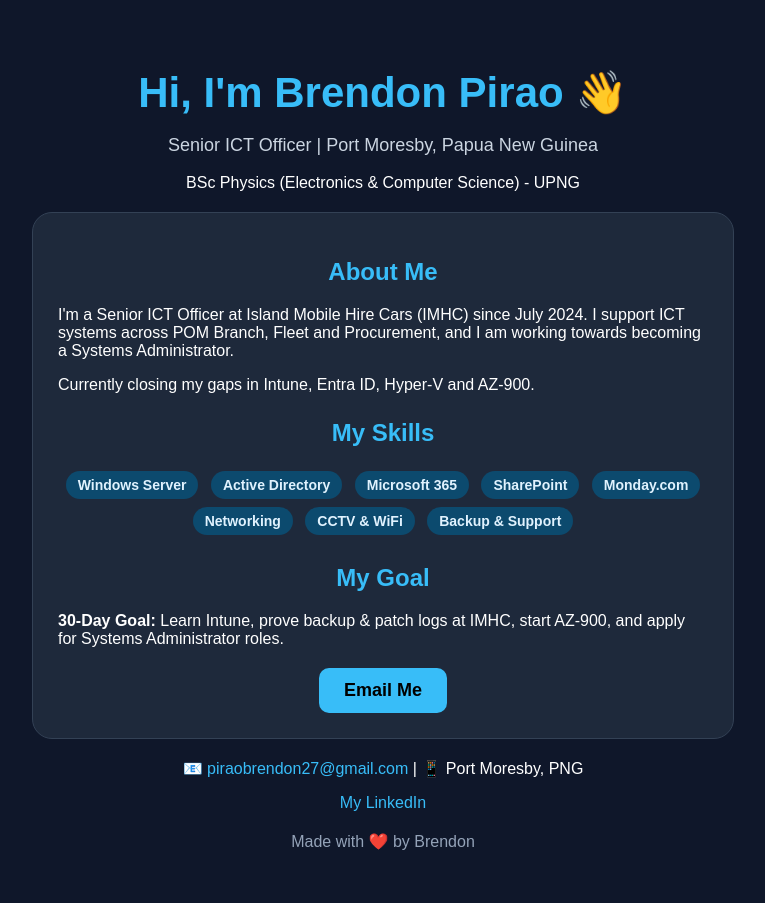
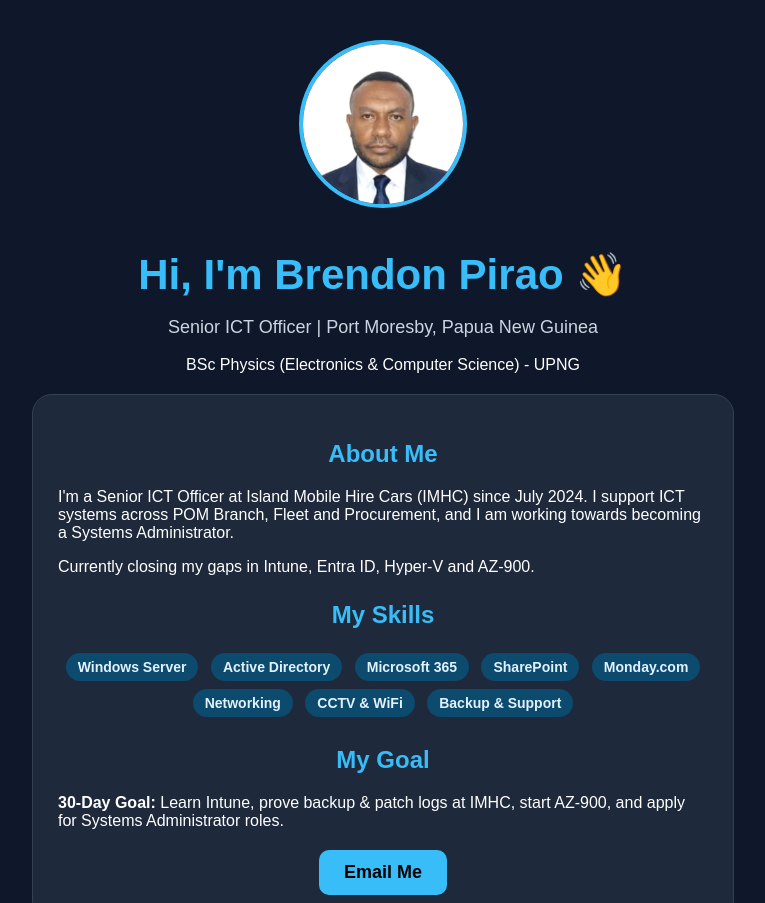
Before and after one commit to brendonpirao/brendonpirao.github.io, a plain HTML site: page index.html in a window 1280 px wide. Shown: the top 903 px of the page, without its empty margins (257-1022 px from the left). Drawn offline with Linux system fonts and the light colour scheme.

Commit message:
Update index.html

```diff
--- a/index.html
+++ b/index.html
@@ -7,6 +7,7 @@
 body { font-family: Arial; text-align: center; background: #0f172a; color: white; padding: 40px 20px; margin: 0; }
 h1 { font-size: 42px; color: #38bdf8; margin-bottom: 5px; }
 .subtitle { color: #cbd5e1; font-size: 18px; }
+.profile { width: 160px; height: 160px; border-radius: 50%; object-fit: cover; border: 4px solid #38bdf8; margin-bottom: 10px; }
 .box { background: #1e293b; color: white; padding: 25px; border-radius: 20px; max-width: 650px; margin: 20px auto; text-align: left; border: 1px solid #334155; }
 .box h2 { text-align: center; color: #38bdf8; }
 .tag { display: inline-block; background: #0c4a6e; color: #e0f2fe; padding: 6px 12px; border-radius: 20px; margin: 4px; font-size: 14px; font-weight: bold; }
@@ -17,6 +18,8 @@ a { color: #38bdf8; text-decoration: none; }
 </style>
 </head>
 <body>
+
+<img src="profile.jpg" alt="Brendon Pirao" class="profile">
 
 <h1>Hi, I'm Brendon Pirao 👋</h1>
 <p class="subtitle">Senior ICT Officer | Port Moresby, Papua New Guinea</p>
```
